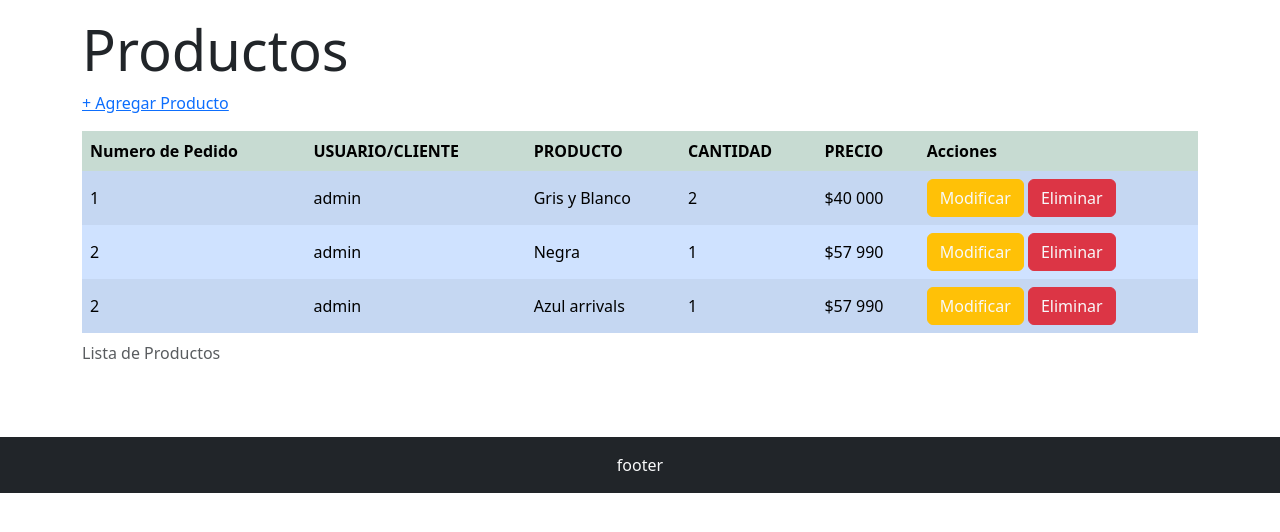
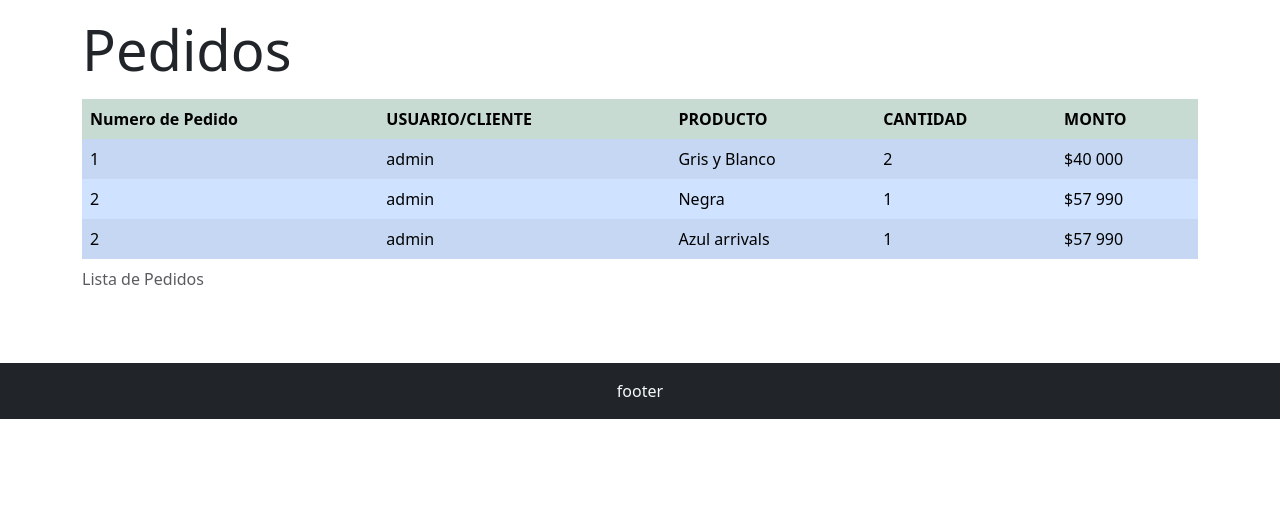
Before and after one commit to lucaspg04/proyecto001, a Django app: page /listar in a window 1280 px wide. Shown: the part 56-588 px from the top of the page. Run offline with Django 4.2, Linux system fonts and the light colour scheme; data comes from the database, SQL or seed files in the repository; both versions use the stored data as it was after the commit; some libraries are stand-ins or nearby versions.

Commit message:
proyecto

```diff
--- a/aplicacion/templates/aplicacion/base.html
+++ b/aplicacion/templates/aplicacion/base.html
@@ -10,8 +10,9 @@
     <link href="{% static 'aplicacion/css/bootstrap.min.css' %}" rel="stylesheet" />
     <link href="{% static 'aplicacion/css/miestilo.css' %}" rel="stylesheet" />
 
-    <!-- Latest compiled JavaScript -->
     <script src="{% static 'aplicacion/js/bootstrap.bundle.min.js' %}"></script>
+
+    <script src="https://cdn.jsdelivr.net/npm/sweetalert2@11"></script>
 
     <script src="https://kit.fontawesome.com/ae9a16a72c.js" crossorigin="anonymous"></script>
 </head>
@@ -131,6 +132,19 @@
 
     <div class="container">
 
+        {% if messages %}
+
+            {% for m in messages %}
+                <script>
+                    Swal.fire({
+                        icon: 'success',
+                        title: 'Exito!',
+                        text: '{{m}}',
+                      })
+                  </script>
+            {% endfor %}
+
+        {% endif %}
 
         {% block contenido %}
 
@@ -139,7 +153,6 @@
 
 
         {% endblock contenido %}
-
 
     </div>
 
--- a/aplicacion/templates/aplicacion/pedidos/listar.html
+++ b/aplicacion/templates/aplicacion/pedidos/listar.html
@@ -8,9 +8,7 @@
 
 
 <div class="mt-3">
-    <h1 class="display-4">Productos</h1>
-    <a href="{% url 'crearproducto' %}">+ Agregar Producto</a>
-
+    <h1 class="display-4">Pedidos</h1>
     <div class="table-responsive mt-3">
         <table class="table table-striped
             table-hover
@@ -18,14 +16,13 @@
             table-success
             align-middle">
             <thead class="table-light">
-                <caption>Lista de Productos</caption>
+                <caption>Lista de Pedidos</caption>
                 <tr>
                     <th>Numero de Pedido</th>
                     <th>USUARIO/CLIENTE</th>
                     <th>PRODUCTO</th>
                     <th>CANTIDAD</th>
-                    <th>PRECIO</th>
-                    <th>Acciones</th>
+                    <th>MONTO</th>
                 </tr>
             </thead>
             <tbody class="table-group-divider">
@@ -36,10 +33,6 @@
                         <td>{{ dp.producto }}</td>
                         <td>{{ dp.cantidad }}</td>
                         <td>${{ dp.pedido.monto_total|floatformat:0|intcomma}}</td>
-                        <td>
-                            <a href="#" role="button" class="btn btn-warning text-light">Modificar</a>
-                            <a href="#" role="button" class="btn btn-danger text-light">Eliminar</a>
-                        </td>
                     </tr>
                 {% endfor %}
 
--- a/aplicacion/templates/aplicacion/verproducto.html
+++ b/aplicacion/templates/aplicacion/verproducto.html
@@ -18,7 +18,9 @@
     <div class="col-3">
         <br><br><br><br>
         <h2>{{prod.categoria}} {{prod.nombre}}</h2>
-        <h4>${{prod.precio}}</h4>
+        <span>Marca: {{prod.marca}}</span>
+        <h4>Precio: ${{prod.precio}}</h4>
+        <p>Descripcion: </p>
         <p>{{ prod.descripcion }}</p>
         <a href="{% url 'carro:agregar' prod.id %}" class="btn btn-success">Agregar Producto</a>
     </div>
--- a/aplicacion/templates/carro/carrito.html
+++ b/aplicacion/templates/carro/carrito.html
@@ -4,7 +4,7 @@
 
 {% block contenido %}
 
-<div class="container">
+<div class="container mb-5">
     <h2 class="display-5">Carrito de compra</h2>
     <div class="row">
         <div class="col-8">
--- a/aplicacion/views.py
+++ b/aplicacion/views.py
@@ -66,6 +66,7 @@ def crearproducto(request):
 
         if form.is_valid():
             form.save()
+            messages.success(request, ("Se ha creado con exito!"))
             return redirect(to="admProductos")
 
     return render(request, 'aplicacion/productos/crear.html', contexto)
@@ -82,6 +83,7 @@ def crearmarca(request):
 
         if form.is_valid():
             form.save()
+            messages.success(request, ("Se ha creado con exito!"))
             return redirect(to="marca_categoria")
 
     return render(request, 'aplicacion/marca_categoria/crearmarca.html', contexto)
@@ -98,6 +100,7 @@ def crearcategoria(request):
 
         if form.is_valid():
             form.save()
+            messages.success(request, ("Se ha creado con exito!"))
             return redirect(to="marca_categoria")
 
     return render(request, 'aplicacion/marca_categoria/crearcategoria.html', contexto)
@@ -114,6 +117,7 @@ def modificarmarca(request,id):
         formulario = frmCrearMarca(data=request.POST, instance=marca)
         if formulario.is_valid():
             formulario.save()
+            messages.success(request, ("Se ha modificado con exito!"))
             return redirect(to="marca_categoria")
     return render(request,"aplicacion/marca_categoria/modificarmarca.html", contexto)
 
@@ -129,14 +133,24 @@ def modificarcategoria(request,id):
         formulario = frmCrearCategoria(data=request.POST, instance=categoria)
         if formulario.is_valid():
             formulario.save()
+            messages.success(request, ("Se ha modificado con exito!"))
             return redirect(to="marca_categoria")
     return render(request,"aplicacion/marca_categoria/modificarcategoria.html", contexto)
 
 def eliminarmarca(request,id):
 
+
+    try:
+        prod= Producto.objects.all(marca=marca)
+
+    except:
+        prod=None
+
     marca=get_object_or_404(Marca,id=id)
+
     contexto={
-        "prod":marca
+        "marca":marca,
+        "producto":prod
     }
 
     if request.method=="POST":
@@ -146,10 +160,14 @@ def eliminarmarca(request,id):
     return render(request,"aplicacion/marca_categoria/eliminarmarca.html",contexto)
 
 def eliminarcategoria(request,id):
-
     categoria=get_object_or_404(Categoria,id=id)
+    try:
+        prod=Producto.objects.all(categoria=categoria)
+    except:
+        prod=None
     contexto={
-        "prod":categoria
+        "categoria":categoria,
+        "producto":prod
     }
 
     if request.method=="POST":
@@ -195,6 +213,7 @@ def registro(request):
         formulario = frmRegistro(data=request.POST)
         if formulario.is_valid():
             formulario.save()
+            messages.success(request, ("Se ha registrado con exito!"))
             user = authenticate(username=formulario.cleaned_data["username"], password=formulario.cleaned_data["password1"])
             login(request, user)
             return redirect(to="index")
```
Also changed, not shown: aplicacion/templates/aplicacion/marca_categoria/eliminarcategoria.html (+18 -1 lines), aplicacion/templates/aplicacion/marca_categoria/eliminarmarca.html (+14 -1 lines), db.sqlite3, media/productos/parka.jpg (added), media/productos/parkahombre.jpg (added), media/productos/sobretodo.jpg (added), media/productos/sweater_JKo4kBi.jpg (added).
